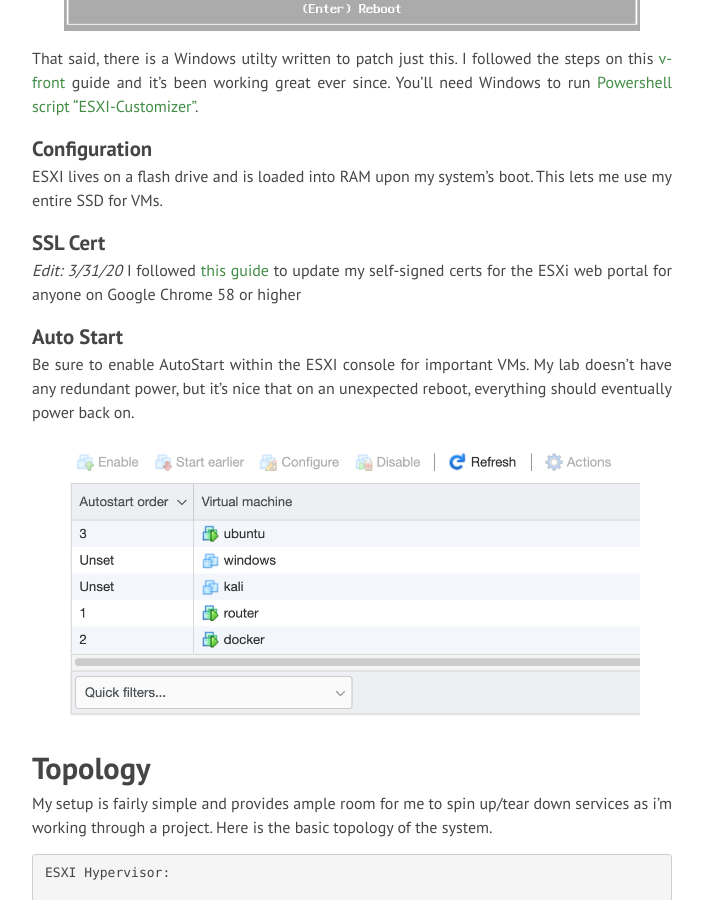
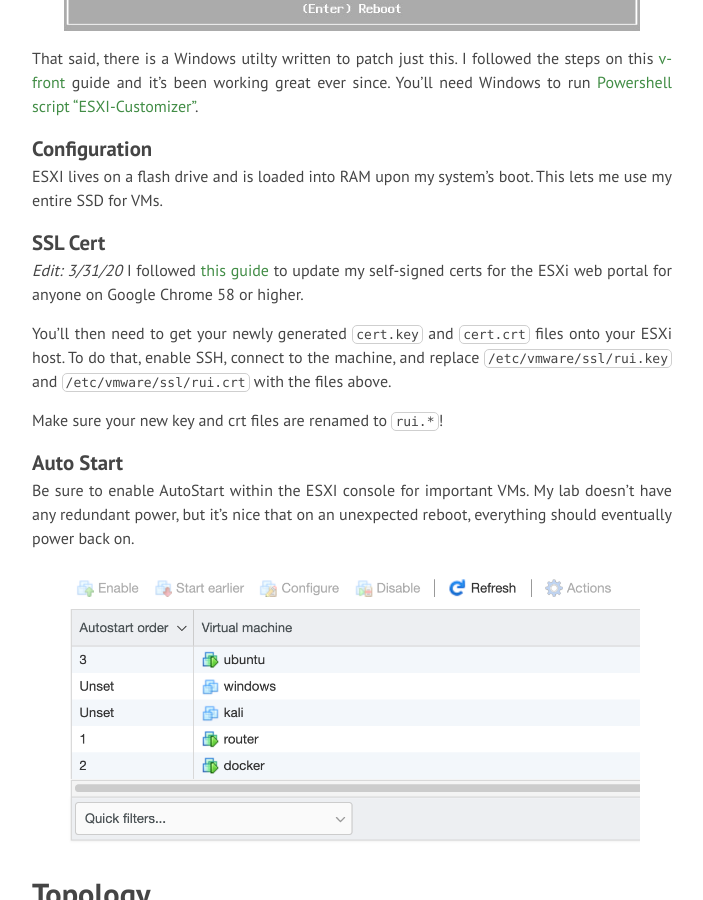
Before and after one commit to diezcami/arctic-fox-theme, a Jekyll site: the page built from _posts/2020-1-08-homelab-esxi.md, in a window 1280 px wide and 900 px high, scrolled down 1635 px. Shown: the whole window, without its empty margins (288-991 px from the left). Built offline with Jekyll 4.4.1, drawn with Linux system fonts in a browser that asks for light colours; nearby versions of some CDN libraries.

Commit message:
add'l ssl info homelab

```diff
--- a/_posts/2020-1-08-homelab-esxi.md
+++ b/_posts/2020-1-08-homelab-esxi.md
@@ -41,7 +41,11 @@ ESXI lives on a flash drive and is loaded into RAM upon my system's boot. This l
 
 ### SSL Cert
 
-_Edit: 3/31/20_ I followed [this guide](https://deliciousbrains.com/https-locally-without-browser-privacy-errors/) to update my self-signed certs for the ESXi web portal for anyone on Google Chrome 58 or higher
+_Edit: 3/31/20_ I followed [this guide](https://deliciousbrains.com/https-locally-without-browser-privacy-errors/) to update my self-signed certs for the ESXi web portal for anyone on Google Chrome 58 or higher.
+
+You'll then need to get your newly generated `cert.key` and `cert.crt` files onto your ESXi host. To do that, enable SSH, connect to the machine, and replace `/etc/vmware/ssl/rui.key` and `/etc/vmware/ssl/rui.crt` with the files above.
+
+Make sure your new key and crt files are renamed to `rui.*`!
 
 ### Auto Start
 
```
